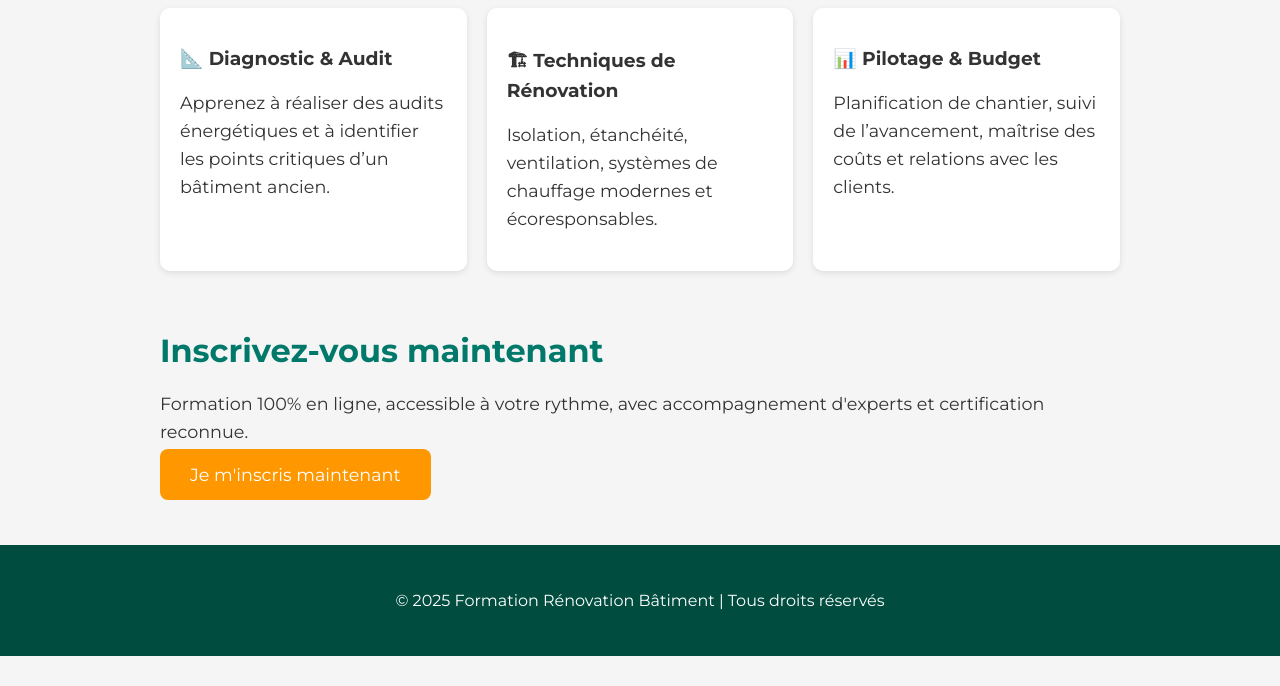
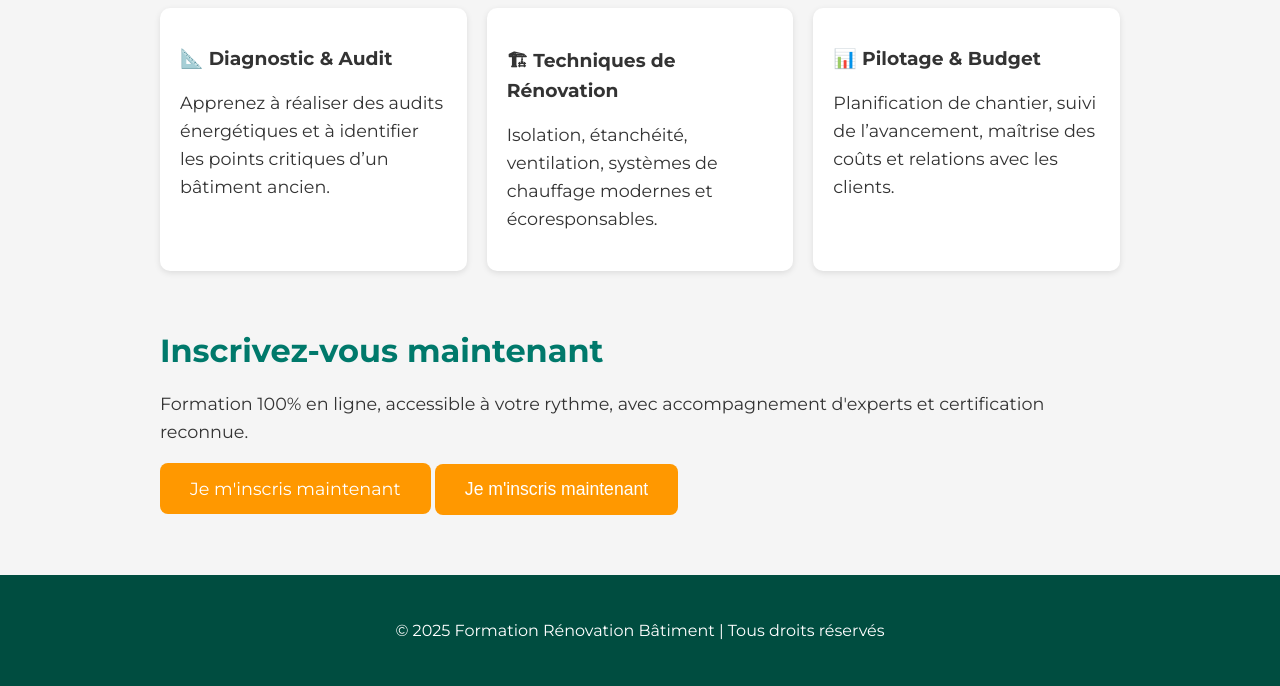
Before and after one commit to hfar24/EERB, a plain HTML site: page index.html in a window 1280 px wide. Shown: the part 638-1324 px from the top of the page. Before the commit the page ends 1294 px from the top, so only its background shows below. Drawn offline with Linux system fonts and the light colour scheme.

Commit message:
Update index.html

```diff
--- a/index.html
+++ b/index.html
@@ -101,6 +101,10 @@
     <h2>Inscrivez-vous maintenant</h2>
     <p>Formation 100% en ligne, accessible à votre rythme, avec accompagnement d'experts et certification reconnue.</p>
     <a href="#" class="cta-button">Je m'inscris maintenant</a>
+<button onclick="window.location.href='https://google.com';" class="cta-button">
+  Je m'inscris maintenant
+</button>
+
   </section>
 
   <footer>
```
